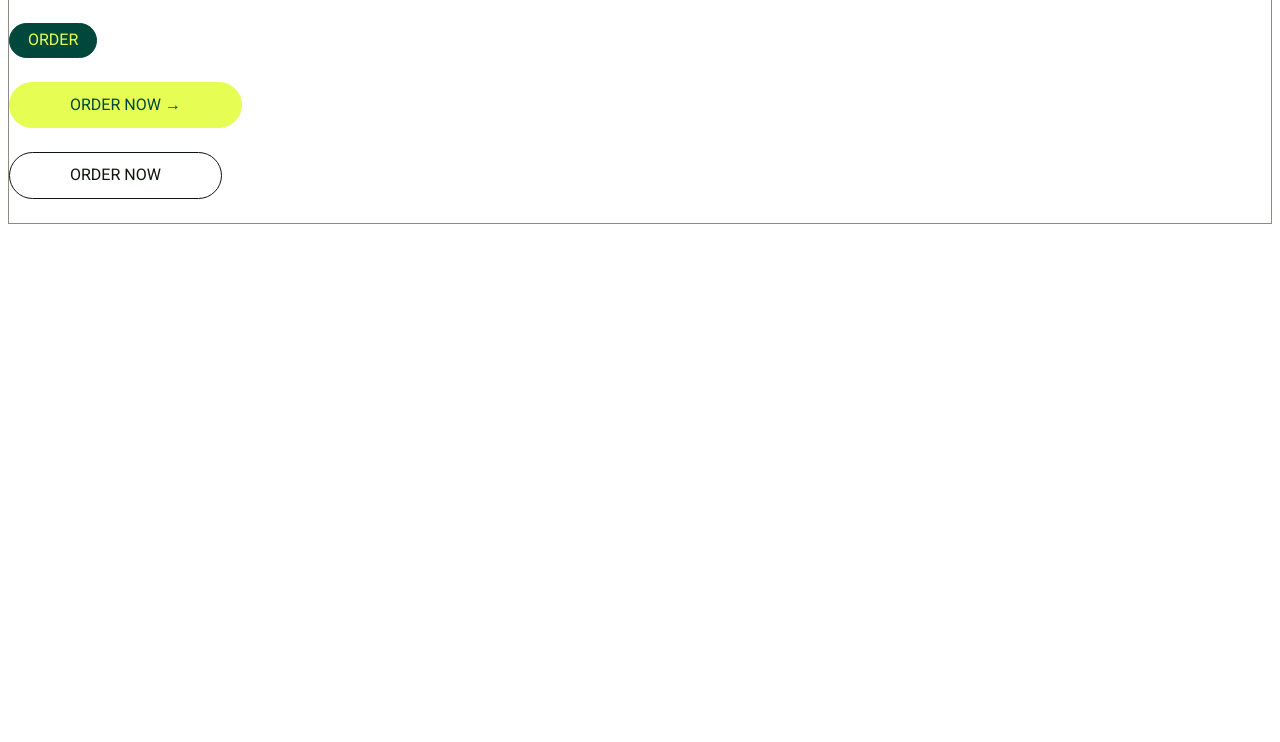
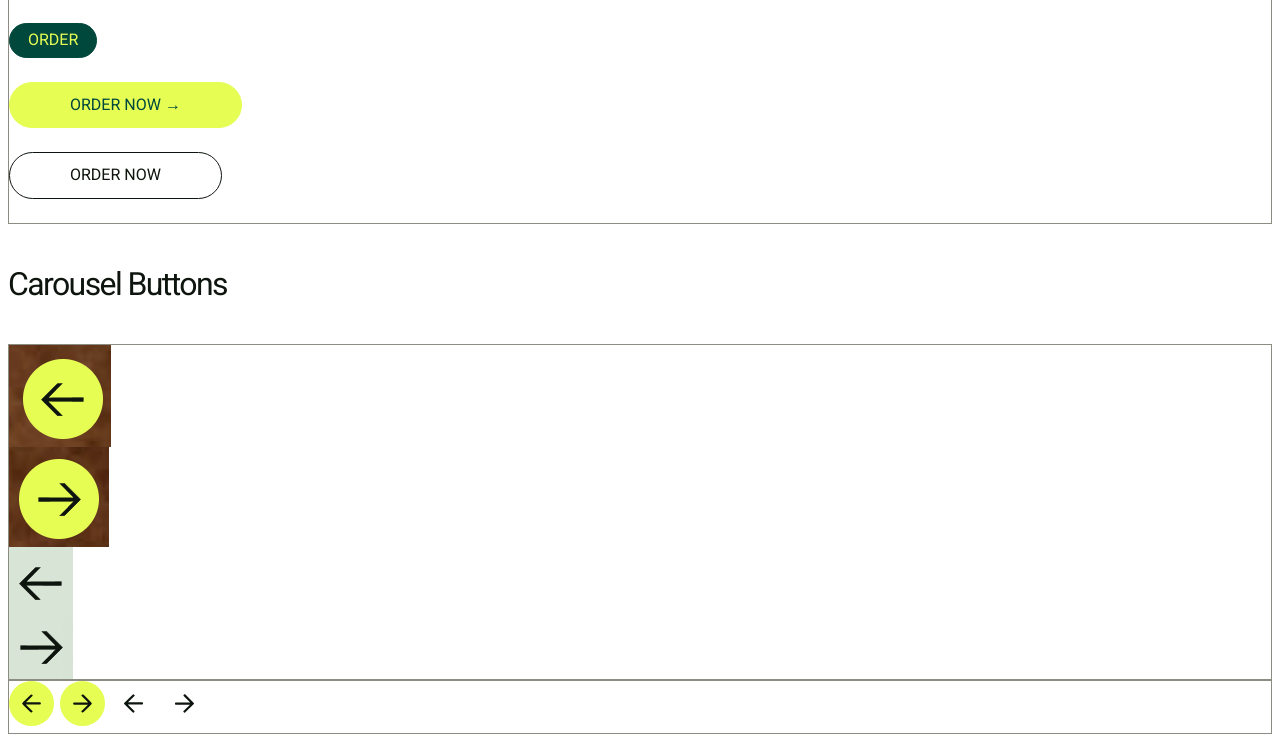
Before and after one commit to tgancedo/sweetgreen-casestudy, a plain HTML site: page components/index.html in a window 1280 px wide. Shown: the part 2177-2919 px from the top of the page. Before the commit the page ends 2409 px from the top, so only its background shows below. Drawn offline with Linux system fonts and the light colour scheme; a web font is replaced by a local one.

Commit message:
added carousel buttons

```diff
--- a/components/index.html
+++ b/components/index.html
@@ -69,6 +69,23 @@
         </div>
       </article>
 
+      <h3 class="component__name">Carousel Buttons</h3>
+
+      <article>
+        <div class="component__img">
+          <img srcset="img/hero__button--carousel-left.png 2x" src="img/hero__button--carousel-left.png" alt="left button">
+          <img srcset="img/hero__button--carousel-right.png 2x" src="img/hero__button--carousel-right.png" alt="right button">
+          <img srcset="img/exclusives__button--left.png 2x" src="img/exclusives__button--left.png" alt="unstyled left button">
+          <img srcset="img/exclusives__button--right.png 2x" src="img/exclusives__button--right.png" alt="unstyled right button">
+        </div>
+        <div class="component__code">
+            <a href="#!"><img srcset="img/left-arrow.svg" class="button carousel__button" src="img/left-arrow.svg"></a>
+            <a href="#!"><img srcset="img/right-arrow.svg" class="button carousel__button" src="img/right-arrow.svg"></a>
+            <a href="#!"><img srcset="img/left-arrow.svg" class="button carousel__button--primary" src="img/left-arrow.svg"></a>
+            <a href="#!"><img srcset="img/right-arrow.svg" class="button carousel__button--primary" src="img/right-arrow.svg"></a>
+        </div>
+      </article>
+
     </section>
   </body>
 </html>
--- a/css/main.css
+++ b/css/main.css
@@ -122,6 +122,35 @@ img {
   transition: all .3s ease-in-out;
 }
 
+.carousel__button {
+  background: var(--lime);
+  border-radius: 50%;
+  padding: .7rem;
+  border: none;
+  font-size: 2rem;
+  width: 45px;
+  height: 45px;
+  transition: all .3s ease-in-out;
+  border: 2px solid var(--lime);
+}
+
+.carousel__button:hover {
+  border: 2px solid var(--black);
+}
+
+.carousel__button--primary {
+  background: none;
+  padding: .8rem;
+  border: none;
+  font-size: 2rem;
+  width: 45px;
+  height: 45px;
+}
+
+.carousel__button--primary:hover {
+  border: none;
+}
+
 /**
 * .component
 */
```
Also changed, not shown: components/img/left-arrow.svg (added), components/img/right-arrow.svg (added).
